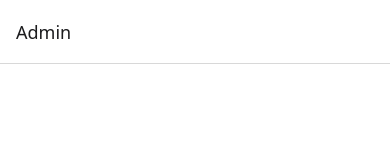
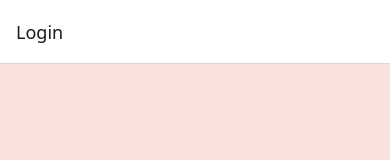
Before and after one commit to Henrique-de-jesus/cantina-app, a React Native app: screen / in a window 390 px wide. Shown: the top 160 px of the page. Built offline with nearby package versions, Linux system fonts and the light colour scheme.

Commit message:
mudei a ordem dos stack

```diff
--- a/App.js
+++ b/App.js
@@ -11,8 +11,8 @@ export default function App() {
   return (
     <NavigationContainer>
       <Stack.Navigator>
+        <Stack.Screen name="Login" component={LoginScreen} />
         <Stack.Screen name="Admin" component={AdminScreen} />
-        <Stack.Screen name="Login" component={LoginScreen} />
         <Stack.Screen name="Home" component={HomeScreen} />
         <Stack.Screen name="Forgot" component={ForgotScreen} />
       </Stack.Navigator>
```
